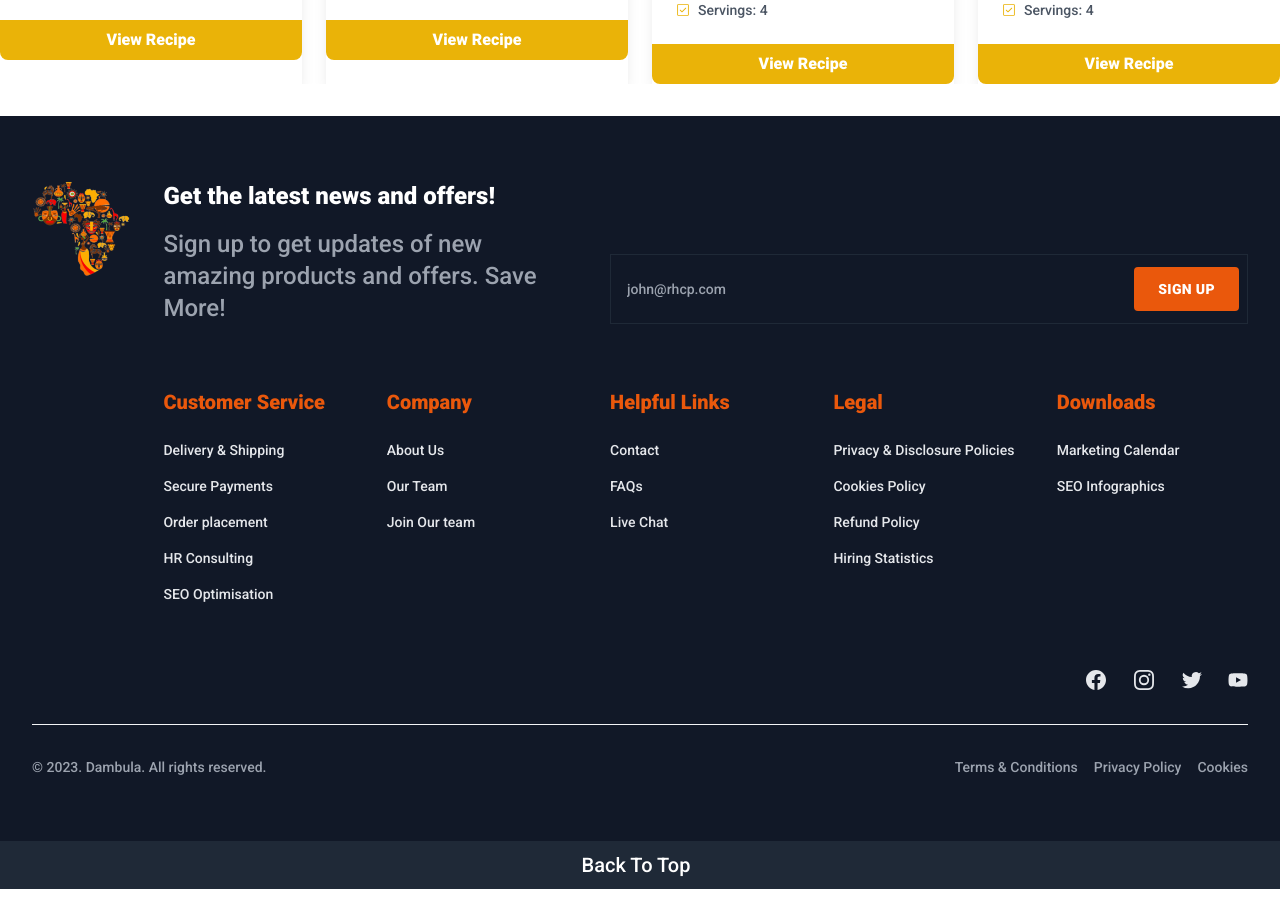
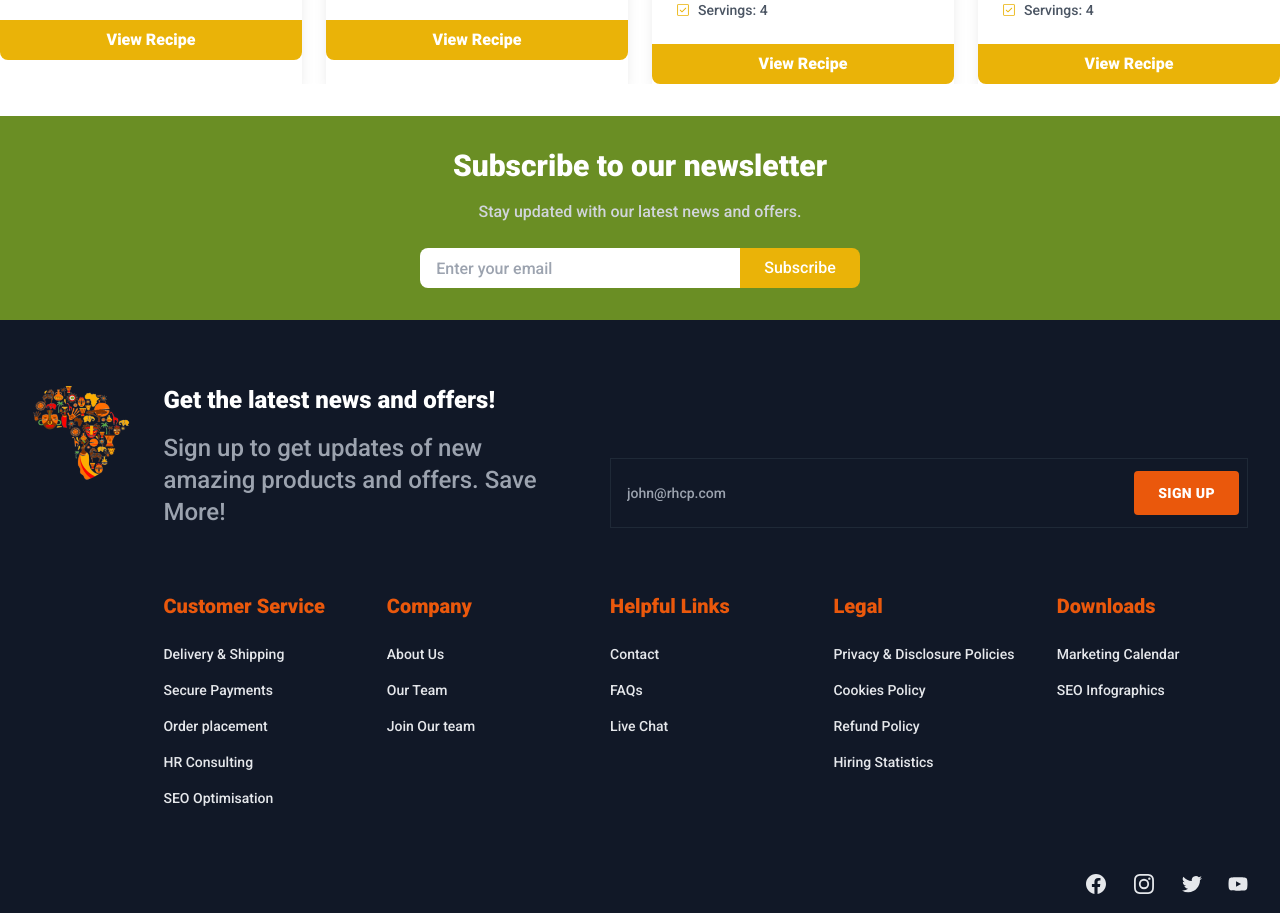
Before and after one commit to Erickadikah/Shabir-dinner, a Next.js app in the folder shabir-dinner/: page /recipes in a window 1280 px wide. Shown: the part 1076-1989 px from the top of the page. Before the commit the page ends 1965 px from the top, so only its background shows below. Built offline with nearby package versions, Linux system fonts and the light colour scheme; a web font is replaced by a local one.

Commit message:
update subribe fucntion

```diff
--- a/shabir-dinner/components/section5.js
+++ b/shabir-dinner/components/section5.js
@@ -2,7 +2,7 @@ import React from 'react';
 
 const Section5 = () => {
   return (
-    <div className='bg-gray-800 py-8'>
+    <div className='bg-[#6A8E24] py-8'>
       <div className="container mx-auto text-center">
         <h1 className="text-3xl text-white font-semibold">
           Subscribe to our newsletter
--- a/shabir-dinner/src/pages/index.js
+++ b/shabir-dinner/src/pages/index.js
@@ -20,10 +20,10 @@ export default function Home() {
     <MantineProvider>
       <Format>
         <Section1 />
-        <Section5 />
         <Section3 />
         <Section2 />
         {/*<Services />*/}
+        <Section5 />
         <KommunicateChat />
       </Format>
     </MantineProvider>
--- a/shabir-dinner/src/pages/recipes.js
+++ b/shabir-dinner/src/pages/recipes.js
@@ -2,6 +2,7 @@ import React from 'react';
 import FooterLinks from '../../components/footer/FooterLinks';
 import Navigation from '../../components/header';
 import { GoCheckbox } from 'react-icons/go';
+import Section5 from '../../components/section5';
 
 const Recipes = () => {
     const recipeExamples = [
@@ -88,6 +89,7 @@ const Recipes = () => {
                     ))}
                 </div>
             </div>
+            <Section5 />
             <FooterLinks />
         </div>
     );
```
